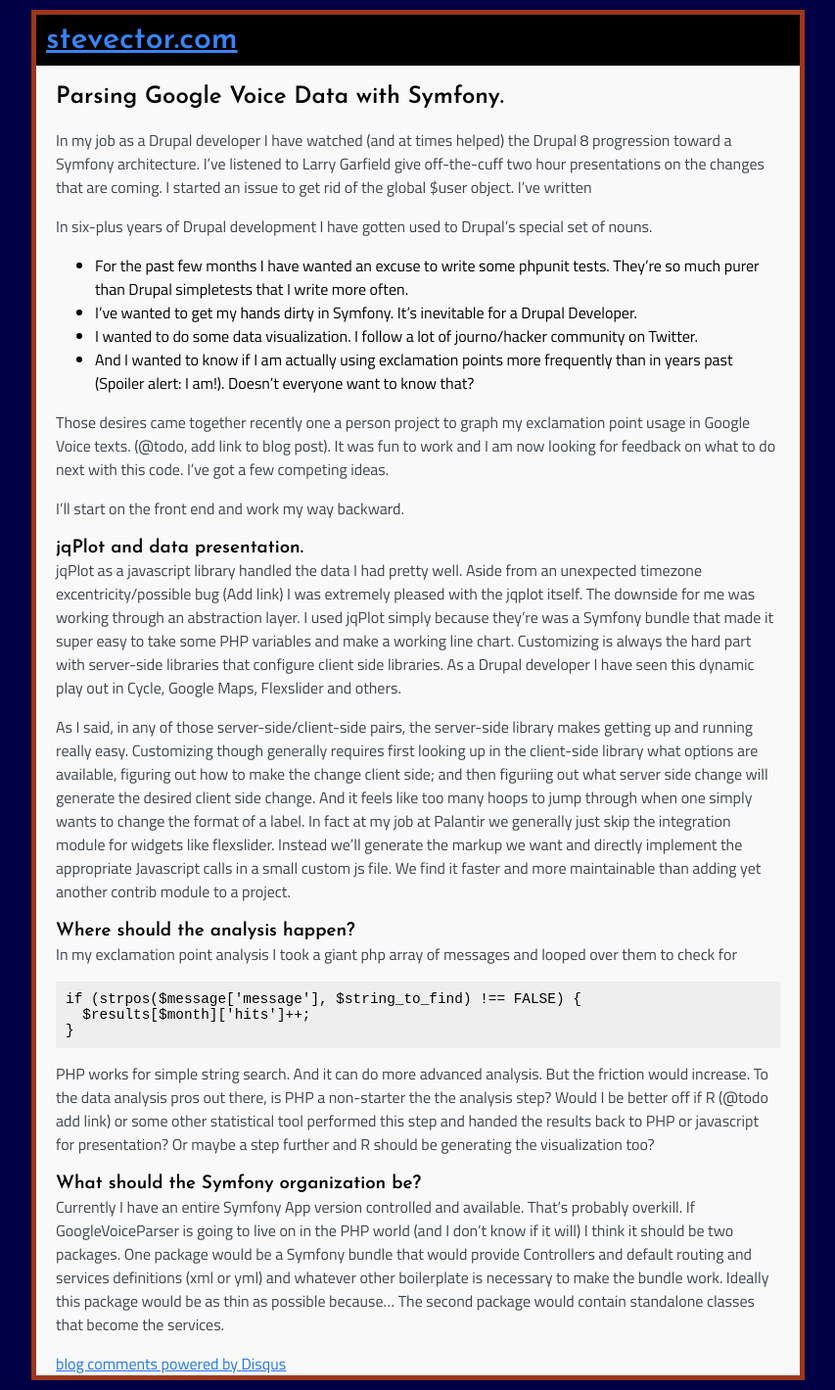
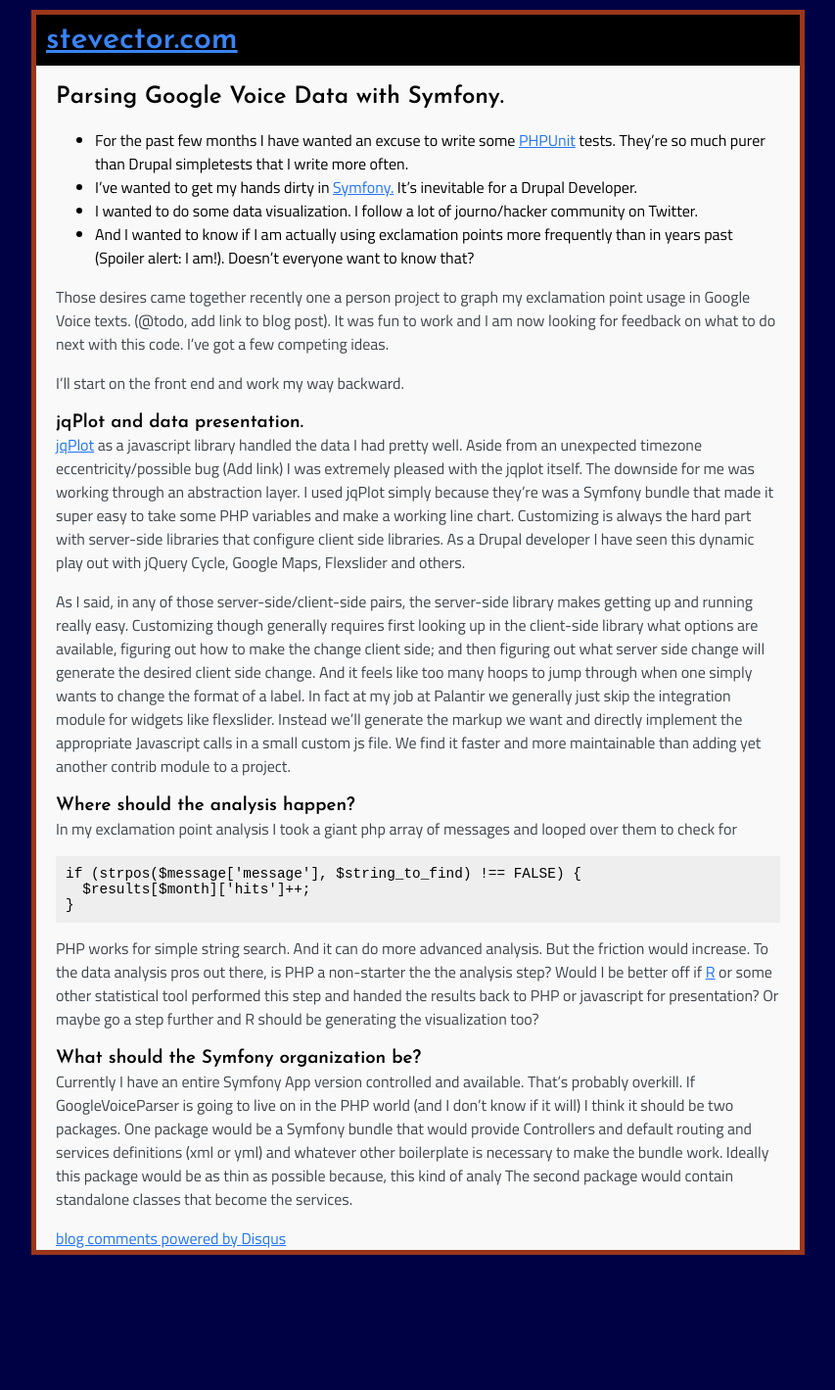
Before and after one commit to stevector/stevector.github.io, a Jekyll site: the page built from _posts/2014-01-15-google-voice-symfony.md, in a window 1280 px wide. Shown: the whole page at 98% size, without its empty margins (213-1066 px from the left). Built offline with Jekyll 4.4.1, drawn with Linux system fonts in a browser that asks for light colours; nearby versions of some CDN libraries; Markdown is read by kramdown in place of the engine named in the settings; comment, search, counter and statistics services are not loaded; after the commit the page ends 1291 px from its top, so only the background shows below that.

Commit message:
cleanup in 2014-01-15-google-voice-symfony.md

```diff
--- a/_posts/2014-01-15-google-voice-symfony.md
+++ b/_posts/2014-01-15-google-voice-symfony.md
@@ -3,19 +3,10 @@
 title: Parsing Google Voice Data with Symfony.
 ---
 
-In my job as a Drupal developer I have watched (and at times helped) the Drupal 8 progression toward a Symfony architecture. I've listened to Larry Garfield give off-the-cuff two hour presentations on the changes that are coming. I started an issue to get rid of the global $user object. I've written
 
 
-
-
-
-In six-plus years of Drupal development I have gotten used to Drupal's special set of nouns.
-
-
-
-
-* For the past few months I have wanted an excuse to write some phpunit tests. They're so much purer than Drupal simpletests that I write more often.
-* I've wanted to get my hands dirty in Symfony. It's inevitable for a Drupal Developer.
+* For the past few months I have wanted an excuse to write some [PHPUnit](http://phpunit.de/) tests. They're so much purer than Drupal simpletests that I write more often.
+* I've wanted to get my hands dirty in [Symfony.](http://symfony.com/) It's inevitable for a Drupal Developer.
 * I wanted to do some data visualization. I follow a lot of journo/hacker community on Twitter.
 * And I wanted to know if I am actually using exclamation points more frequently than in years past (Spoiler alert: I am!). Doesn't everyone want to know that?
 
@@ -25,13 +16,13 @@
 
 ### jqPlot and data presentation.
 
-jqPlot as a javascript library handled the data I had pretty well. Aside from an unexpected timezone excentricity/possible bug (Add link) I was extremely pleased with the jqplot itself.
+[jqPlot](http://www.jqplot.com/) as a javascript library handled the data I had pretty well. Aside from an unexpected timezone eccentricity/possible bug (Add link) I was extremely pleased with the jqplot itself.
 The downside for me was working through an abstraction layer.
 I used jqPlot simply because they're was a Symfony bundle that made it super easy to take some PHP variables and make a working line chart. Customizing is always the hard part with server-side libraries that configure client side libraries.
-As a Drupal developer I have seen this dynamic play out in Cycle, Google Maps, Flexslider and others.
+As a Drupal developer I have seen this dynamic play out with jQuery Cycle, Google Maps, Flexslider and others.
 
 As I said, in any of those server-side/client-side pairs, the server-side library makes getting up and running really easy.
-Customizing though generally requires first looking up in the client-side library what options are available, figuring out how to make the change client side; and then figuriing out what server side change will generate the desired client side change. And it feels like too many hoops to jump through when one simply wants to change the format of a label.
+Customizing though generally requires first looking up in the client-side library what options are available, figuring out how to make the change client side; and then figuring out what server side change will generate the desired client side change. And it feels like too many hoops to jump through when one simply wants to change the format of a label.
 In fact at my job at Palantir we generally just skip the integration module for widgets like flexslider.
 Instead we'll generate the markup we want and directly implement the appropriate Javascript calls in a small custom js file.
 We find it faster and more maintainable than adding yet another contrib module to a project.
@@ -43,8 +34,8 @@
   $results[$month]['hits']++;
 }</pre>
 
-PHP works for simple string search. And it can do more advanced analysis. But the friction would increase. To the data analysis pros out there, is PHP a non-starter the the analysis step? Would I be better off if R (@todo add link) or some other statistical tool performed this step and handed the results back to PHP or javascript for presentation? Or maybe a step further and R should be generating the visualization too?
+PHP works for simple string search. And it can do more advanced analysis. But the friction would increase. To the data analysis pros out there, is PHP a non-starter the the analysis step? Would I be better off if [R](http://www.r-project.org/) or some other statistical tool performed this step and handed the results back to PHP or javascript for presentation? Or maybe go a step further and R should be generating the visualization too?
 
 ### What should the Symfony organization be?
 
-Currently I have an entire Symfony App version controlled and available. That's probably overkill. If GoogleVoiceParser is going to live on in the PHP world (and I don't know if it will) I think it should be two packages. One package would be a Symfony bundle that would provide Controllers and default routing and services definitions (xml or yml) and whatever other boilerplate is necessary to make the bundle work. Ideally this package would be as thin as possible because... The second package would contain standalone classes that become the services.
+Currently I have an entire Symfony App version controlled and available. That's probably overkill. If GoogleVoiceParser is going to live on in the PHP world (and I don't know if it will) I think it should be two packages. One package would be a Symfony bundle that would provide Controllers and default routing and services definitions (xml or yml) and whatever other boilerplate is necessary to make the bundle work. Ideally this package would be as thin as possible because, this kind of analy The second package would contain standalone classes that become the services.
```
